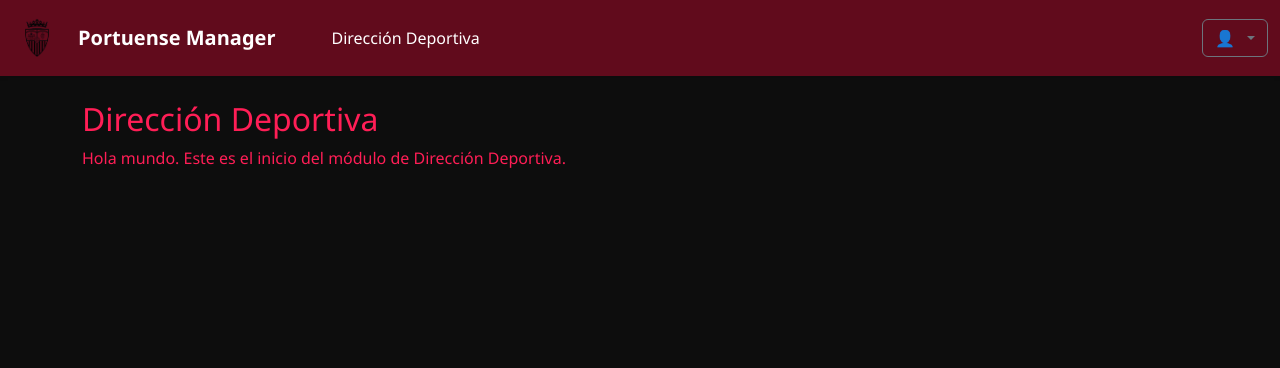
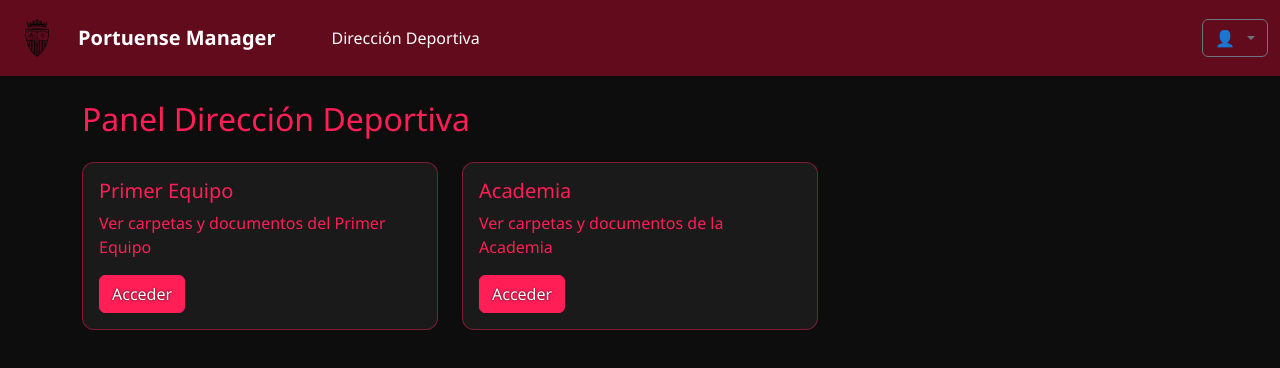
Before and after one commit to Guillermo-Aguado/Final, a React (Vite) app in the folder portuense-react/: page /direccion-deportiva in a window 1280 px wide. Shown: the top 368 px of the page. Built offline with nearby package versions, Linux system fonts and the light colour scheme.

Commit message:
Documentación de Primer Equipo

```diff
--- a/portuense-react/src/pages/DireccionDeportiva.jsx
+++ b/portuense-react/src/pages/DireccionDeportiva.jsx
@@ -1,14 +1,51 @@
+import { useNavigate } from "react-router-dom";
+import { useEffect, useState } from "react";
+import { Container, Row, Col, Card, Button } from "react-bootstrap";
+import { useAuth } from "../hooks/useAuth";
+import AppHeader from "../components/AppHeader";
 import React from "react";
-import AppHeader from "../components/AppHeader";
-import { Container } from "react-bootstrap";
 
 export default function DireccionDeportiva() {
+  const navigate = useNavigate();
+  const { isInGroup } = useAuth();
+
   return (
     <>
       <AppHeader />
       <Container className="mt-4">
-        <h2>Dirección Deportiva</h2>
-        <p>Hola mundo. Este es el inicio del módulo de Dirección Deportiva.</p>
+        <h2 className="mb-4">Panel Dirección Deportiva</h2>
+
+        <Row className="mt-4">
+          <Col md={6} lg={4} className="mb-4">
+            <Card className="h-100">
+              <Card.Body>
+                <Card.Title>Primer Equipo</Card.Title>
+                <Card.Text>Ver carpetas y documentos del Primer Equipo</Card.Text>
+                <Button
+                  variant="primary"
+                  onClick={() => navigate("/direccion-deportiva/primer-equipo")}
+                >
+                  Acceder
+                </Button>
+              </Card.Body>
+            </Card>
+          </Col>
+
+          <Col md={6} lg={4} className="mb-4">
+            <Card className="h-100">
+              <Card.Body>
+                <Card.Title>Academia</Card.Title>
+                <Card.Text>Ver carpetas y documentos de la Academia</Card.Text>
+                <Button
+                  variant="primary"
+                  onClick={() => navigate("/direccion-deportiva/academia")}
+                >
+                  Acceder
+                </Button>
+              </Card.Body>
+            </Card>
+          </Col>
+        </Row>
       </Container>
     </>
   );
--- /dev/null
+++ b/portuense-react/src/pages/DireccionDeportiva/PrimerEquipo.jsx
@@ -0,0 +1,48 @@
+import { useEffect, useState } from "react";
+import { useNavigate } from "react-router-dom";
+import { Container, Row, Col } from "react-bootstrap";
+import AppHeader from "../../components/AppHeader";
+import BackButton from "../../components/BackButton";
+import React from "react";
+
+// IMPORTANTE: Este es un componente placeholder que mostraría las carpetas por jugador.
+// Reemplaza `Panel` con un nuevo componente más adelante si necesitas lógica diferente.
+import Panel from "../../components/Panel";
+
+import panelData from "../../data/primerEquipoPanels.json"; // puedes usar el mismo JSON
+
+export default function PrimerEquipoDireccion() {
+  const navigate = useNavigate();
+  const [user, setUser] = useState({});
+
+  useEffect(() => {
+    const storedUser = JSON.parse(sessionStorage.getItem("user") || "{}");
+    if (!storedUser.username) {
+      navigate("/");
+    } else {
+      setUser(storedUser);
+    }
+  }, [navigate]);
+
+  return (
+    <>
+      <AppHeader />
+      <Container className="mt-4">
+        <h2 className="mb-4">Documentación - Primer Equipo</h2>
+        <BackButton to="/direccion-deportiva" label="←" />
+        <Row>
+          {panelData.map((panel, index) => (
+            <Col md={6} lg={4} className="mb-4" key={index}>
+              <Panel
+                title={panel.title}
+                text={`Documentos y PDFs del equipo ${panel.equipo}`}
+                query={{ categoria: panel.categoria, equipo: panel.equipo }}
+                redirect="/carpetas" // 👈 Este lo puedes conectar con tu futura vista de carpetas
+              />
+            </Col>
+          ))}
+        </Row>
+      </Container>
+    </>
+  );
+}
--- a/portuense-react/src/router.jsx
+++ b/portuense-react/src/router.jsx
@@ -14,9 +14,7 @@ import UserManager from './pages/UserManager';
 import PaginaCuotas from './pages/Cuota';
 import AcademiaCategoria from './pages/AcademiaCategoria';
 import DireccionDeportiva from './pages/DireccionDeportiva';
-// import AcademiaDashboard from './pages/AcademiaDashboard';
-// import CategoriaOpciones from './pages/CategoriaOpciones';
-// import CategoriaDetalle from './pages/CategoriaDetalle';
+import PrimerEquipoDireccion from './pages/DireccionDeportiva/PrimerEquipo';
 import NuevoComentario from './pages/NuevoComentario';
 export default function Router() {
   return (
@@ -37,6 +35,7 @@ export default function Router() {
         <Route path="/usuarios" element={<UserManager />} />
         <Route path="/cuotas" element={<PaginaCuotas />} />
         <Route path="/direccion-deportiva" element={<DireccionDeportiva />} />
+        <Route path="/direccion-deportiva/primer-equipo" element={<PrimerEquipoDireccion />} />
       </Routes>
     </BrowserRouter>
   );
```
Also changed, not shown: 1 other file (tests, documents, lock files or other folders).
